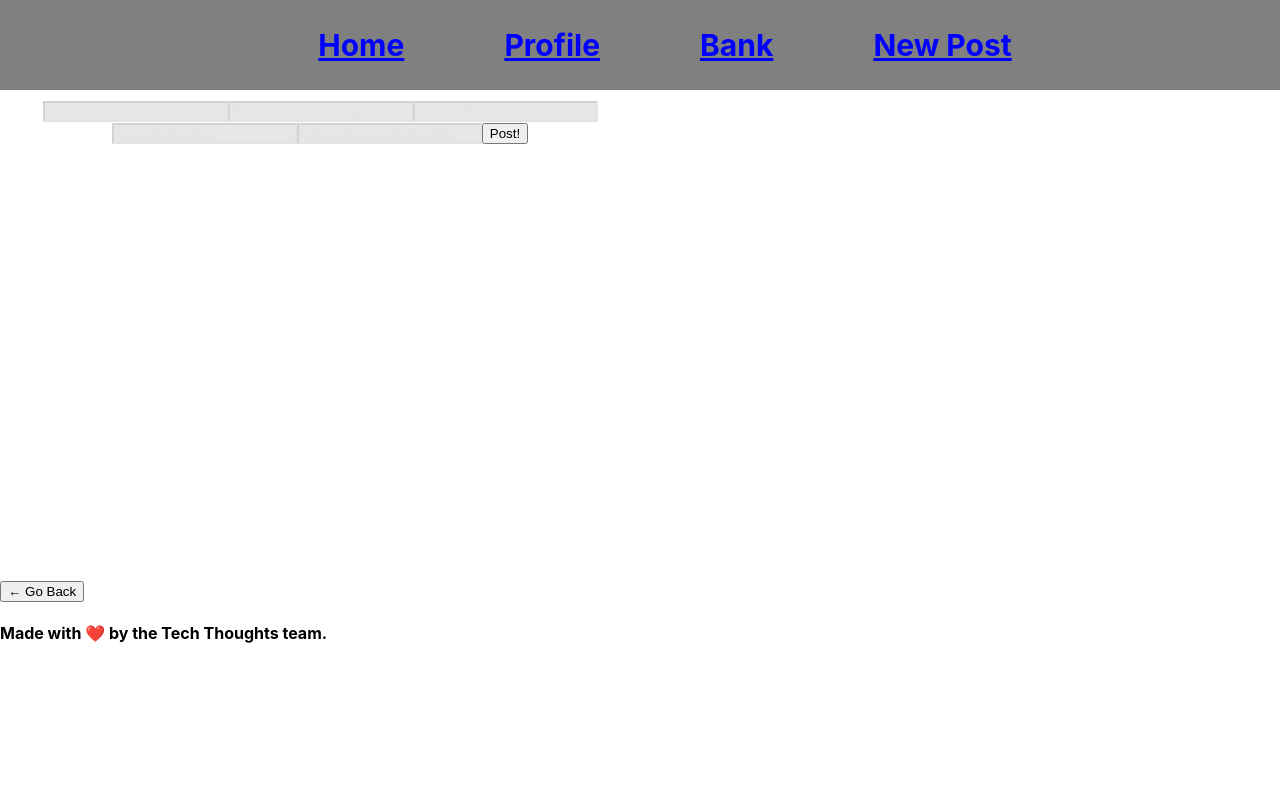
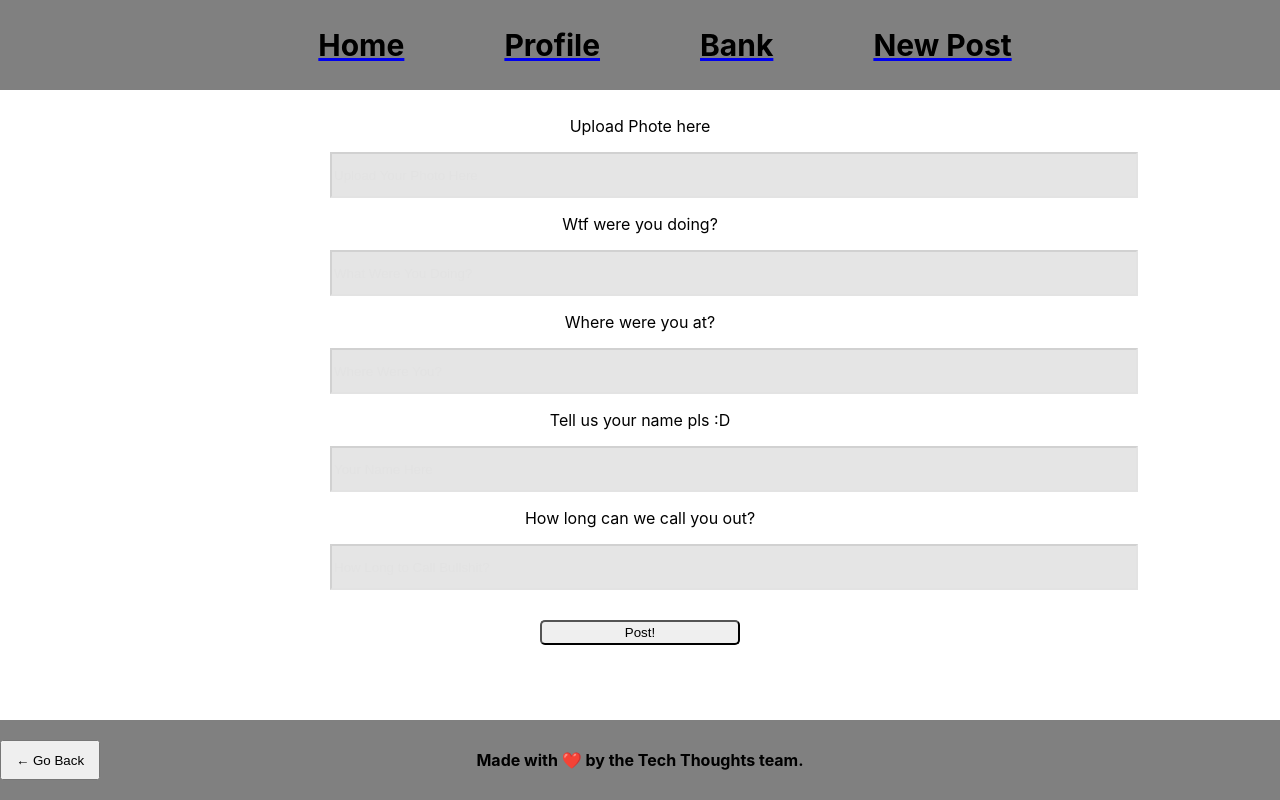
Before and after one commit to KStaySLC/Prove-It, a React (Create React App) app in the folder client/: page /Post in a window 1280 px wide. Built offline with nearby package versions, Linux system fonts and the light colour scheme.

Commit message:
more css changes

```diff
--- a/client/src/components/Footer/index.js
+++ b/client/src/components/Footer/index.js
@@ -1,15 +1,15 @@
 import React from 'react';
+import '../../static/footer.css'
 import { useLocation, useNavigate } from 'react-router-dom';
 
 const Footer = () => {
   const location = useLocation();
   const navigate = useNavigate();
   return (
-    <footer className="w-100 mt-auto bg-secondary p-4">
-      <div className="container text-center mb-5">
+      <div className="footer">
         {location.pathname !== '/' && (
           <button
-            className="btn btn-dark mb-3"
+            className="backBtn"
             onClick={() => navigate(-1)}
           >
             &larr; Go Back
@@ -28,7 +28,6 @@ const Footer = () => {
           by the Tech Thoughts team.
         </h4>
       </div>
-    </footer>
   );
 };
 
--- a/client/src/pages/Addpost.jsx
+++ b/client/src/pages/Addpost.jsx
@@ -1,5 +1,5 @@
 import React, { useState } from 'react'
-//import '../static/addPost.css'
+import '../static/post.css'
 
 function Addpost() {
   const [values, setValues] = useState({
@@ -42,51 +42,56 @@ function Addpost() {
   }
 
   return (
-    <div className="form-container">
-      <form className="upload-form" onSubmit={handleSubmit}>
+    <div className="mainDiv">
+      <form className="mainForm" onSubmit={handleSubmit}>
         {submitted && valid ?<div className="success-message">You Did It! Woo!</div> : null}
+        <p>Upload Phote here</p>
         <input
           disabled={submitted}
           onChange={handlePhotoUploadInputChange}
           value={values.photoUpload}
-          className="form-field"
+          className="formInput"
           placeholder="Upload Your Photo Here"
           name="photoUpload" />
           {submitted && !values.photoUpload ? <span>Please Upload a Photo</span> : null}
+          <p>Wtf were you doing?</p>
         <input
           disabled={submitted}
           onChange={handleWhatActivityInputChange}
           value={values.whatActivity}
-          className="form-field"
+          className="formInput"
           placeholder="What Were You Doing?"
           name="whatActivity" />
           {submitted && !values.photoUpload ? <span>Please Tell Us What You Were Doing</span> : null}
+          <p>Where were you at?</p>
         <input
           disabled={submitted}
           onChange={handleWhereUInputChange}
           value={values.whereU}
-          className="form-field"
+          className="formInput"
           placeholder="Where Were You?"
           name="whereU" />
           {submitted && !values.photoUpload ? <span>Please Tell Us Where You Were</span> : null}
+          <p>Tell us your name pls :D </p>
         <input
           disabled={submitted}
           onChange={handleWhoPostedInputChange}
           value={values.whoPosted}
-          className="form-field"
+          className="formInput"
           placeholder="Your Name Here"
           name="whoPosted" />
           {submitted && !values.photoUpload ? <span>Please Tell Us Your Name</span> : null}
+          <p>How long can we call you out?</p>
         <input
           disabled={submitted}
           onChange={handleHowLongInputChange}
           value={values.howLong}
-          className="form-field"
+          className="formInput"
           placeholder="How Long to Call Bullshit?"
           name="howLong" />
           {submitted && !values.photoUpload ? <span>Please Tell Us How Long We Have To Call Bullshit On This</span> : null}
           <button
-            className="form-field"
+            className="formBtn"
             type="submit">Post!</button>
       </form>
     </div>
--- a/client/src/pages/Profile.jsx
+++ b/client/src/pages/Profile.jsx
@@ -1,25 +1,26 @@
 import React from "react";
 import "../static/profile.css";
 // import imgKA from "../images/imgKA";
-const width = { width: "15%" };
+const width = { width: "25%" };
 
 function Profile() {
   return (
     <div>
       <div class="profileContainer">
         {/* <img src={imgKA} alt="Hey Everybody!" />  */}
-        <p class="postNumber">Total Posts</p>
-        <p class="amount">55</p>
+        <p class="postNumber">Total Posts:</p>
+        <p class="amount"> 55</p>
       </div>
-      <div class="posts"></div>
+      <div class="posts">
         <button class="addPost" type="button" style={width}>
           Add Post
         </button>
         <button className="seePosts" type="button" style={width}>
           See My Posts
         </button>
+      </div>
       <div class="postHistory">
-        <div className="postHistoryHeader"></div>
+        <div className="postHistoryHeader">
           <h1>Post History or Maybe Feed</h1>
           <p>My Last Post</p>
           <p>My Last Post Before My Last Post</p>
@@ -35,6 +36,7 @@ function Profile() {
           </p>
       </div>
       </div>
+    </div>
   );
 }
 
--- /dev/null
+++ b/client/src/static/footer.css
@@ -0,0 +1,18 @@
+.footer {
+    background-color: gray;
+    display: flex;
+    justify-content: center;
+    align-items: center;
+    height: 10vh;
+    width: 100vw;
+    position: fixed;
+    bottom: 0;
+}
+
+.backBtn {
+    position: fixed;
+    bottom: 5;
+    left: 0;
+    height: 40px;
+    width: 100px;
+}
--- a/client/src/static/header.css
+++ b/client/src/static/header.css
@@ -20,7 +20,7 @@ ul {
 .headerLi {
     list-style: none;
     margin: 50px;
-    color: blue
+    color: black
 }
 
 .headerLi:hover {
@@ -32,6 +32,6 @@ ul {
     color: blue
 }
 
-/* .headerLi:active {
+.headerLi:active {
     color: green
-} */
+}
--- /dev/null
+++ b/client/src/static/post.css
@@ -0,0 +1,28 @@
+.mainDiv {
+    display: flex;
+    flex-wrap: wrap;
+    flex-direction: column;
+    justify-content: center;
+    width: 100%;
+    align-items: center;
+}
+
+.formInput {
+    height: 40px;
+    width: 800px;
+    display: flex;
+    flex-direction: column;
+    margin: 10px;
+}
+
+.formBtn {
+    width: 200px;
+    margin-top: 20px;
+    border-radius: 5px;
+    height: 25px;
+}
+
+.formBtn:hover {
+    background-color: rgb(120, 237, 120);
+    cursor: pointer;
+}
--- a/client/src/static/profile.css
+++ b/client/src/static/profile.css
@@ -12,41 +12,45 @@ h2 {
     border-radius: 10px;
 } */
 
-.profileContainer {
-    display: flex;
-    flex-wrap: wrap;
-    justify-content: center;
-    align-items: center;
-    height: 200px;
-}
-
 /* img {
     max-width: 25%;
     height: 50vh;
     border-radius: 50%;
 } */
 
+.profileContainer {
+    display: flex;
+    flex-wrap: wrap;
+    justify-content: center;
+    align-items: center;
+    height: 150px;
+}
+
 .postNumber {
     font-size: 50px;
     font-weight: bold;
+    padding: 10px;
 }
 
 .amount {
-    font-size: 40px;
+    font-size: 50px;
+    font-style: oblique;
 }
 
 .posts{
     display: flex;
     justify-content: center;
-    margin-top: 100px;
+    margin-top: 50px;
 }
 
 .addPost {
     margin-right: 10px;
+    border-radius: 10px;
 }
 
 .seePosts {
     margin-left: 10px;
+    border-radius: 10px;
 }
 
 .postHistory {
@@ -64,6 +68,7 @@ h2 {
     border-style: solid;
     border-radius: 15px;
     padding: 5px;
+    margin-top: 25px;
 }
 
 .addPost:hover {
```
Lines whose indentation alone changed are shown as unchanged.
